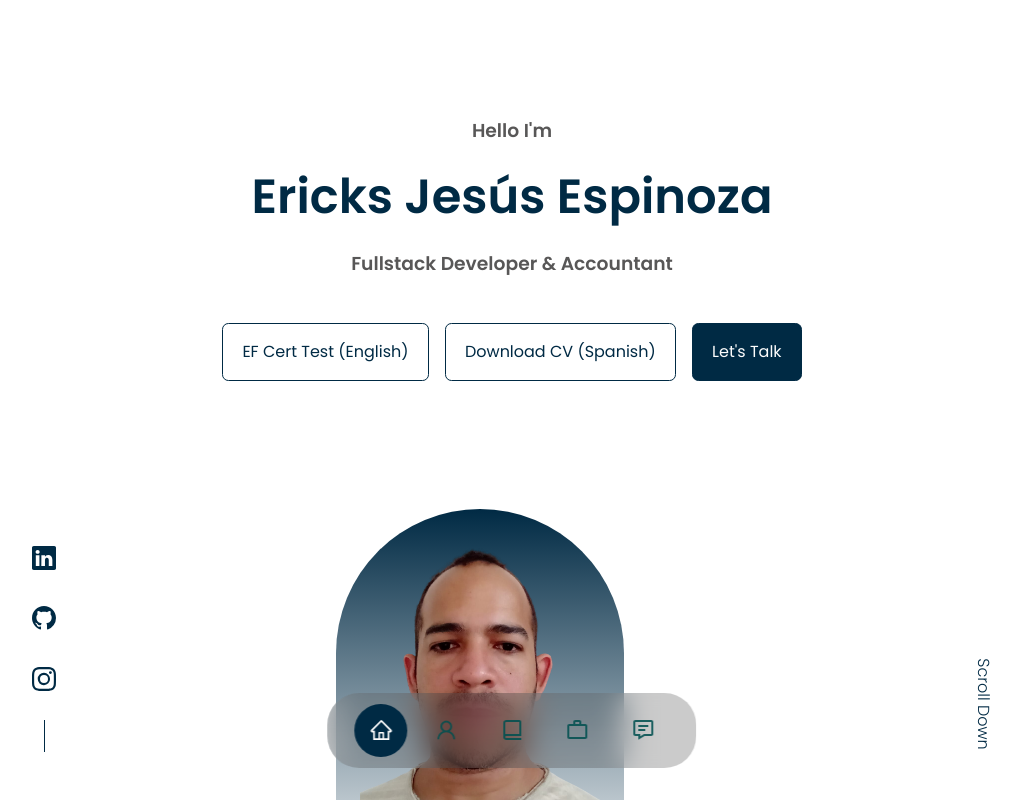
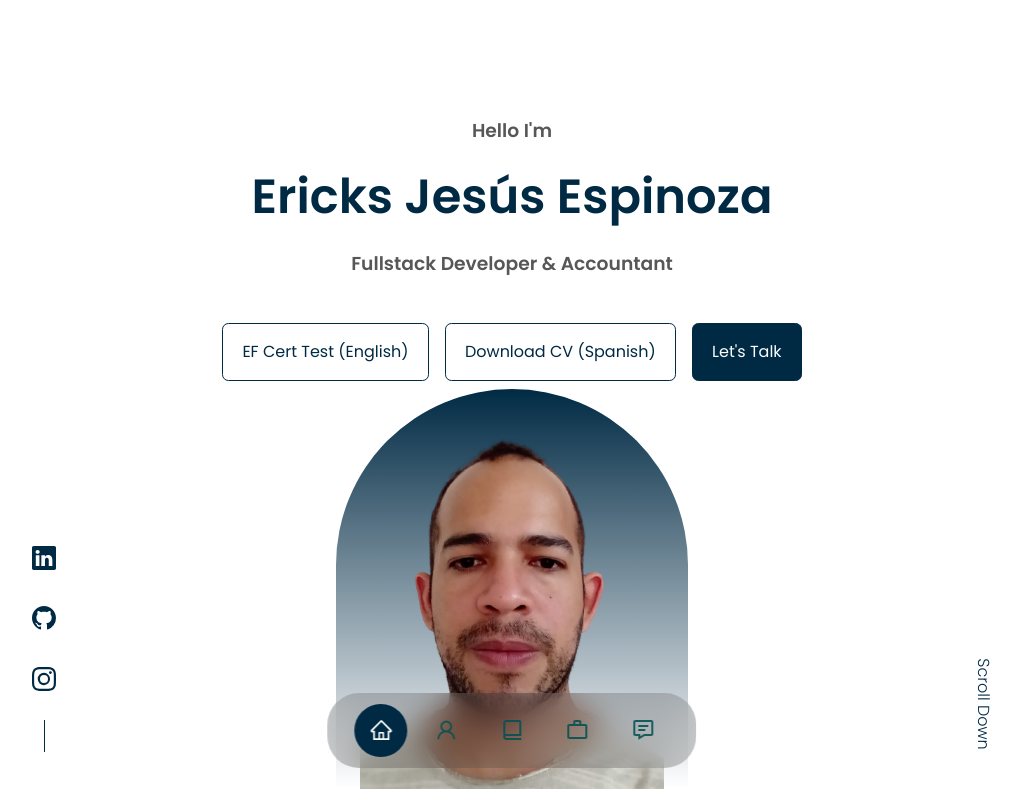
Before and after one commit to eespinoza1/Portfolio, a React (Vite) app: page / in a window 1280 px wide. Shown: the top 802 px of the page, without its empty margins (128-1149 px from the left). Built offline with nearby package versions, Linux system fonts and the light colour scheme.

Commit message:
add pic3

```diff
--- a/src/components/header/header.css
+++ b/src/components/header/header.css
@@ -66,11 +66,11 @@ header {
 
 .mei {
   background: linear-gradient(var(--color-primary), transparent);
-  width: 18em;
+  width: 22em;
   height: 25rem;
   position: absolute;
   left: calc(50% - 11rem);
-  margin-top: 8rem;
+  margin-top: 0.5rem;
   border-radius: 12rem 12rem 0 0;
   overflow: hidden;
   padding: 0rem 1.5rem 1.5rem 1.5rem;
```
